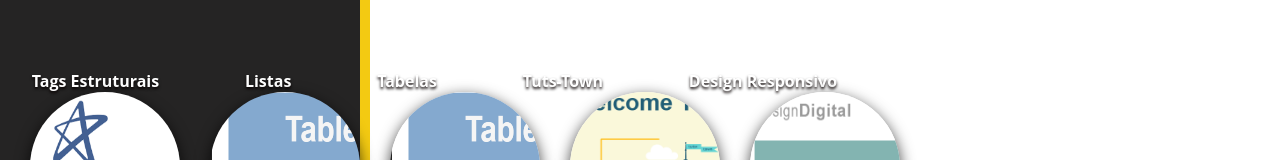
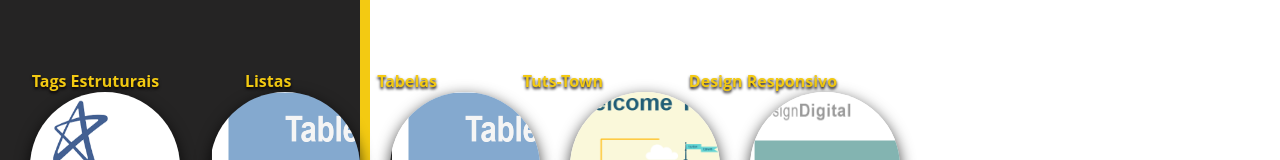
Before and after one commit to wesleiads/WebDesenvolvimento, a plain HTML site: page AtividadeBimestral/index.html in a window 1280 px wide. Shown: the part 1783-1943 px from the top of the page. Drawn offline with Linux system fonts and the light colour scheme.

Commit message:
Update style.css

```diff
--- a/AtividadeBimestral/CSS/style.css
+++ b/AtividadeBimestral/CSS/style.css
@@ -111,7 +111,7 @@ body {
 	font-size: 1em;
 	padding-left: 0.2%;
 	margin-right: 6%;
-	color: rgb(255, 255, 255);
+	color: #f3ca12;
 	font-family: open sans;
 	font-weight: bold;
 	text-shadow: rgba(8, 1, 1, 1) 0px 2px 3px;
```
